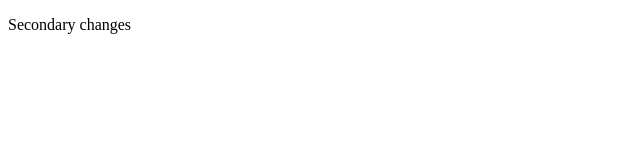
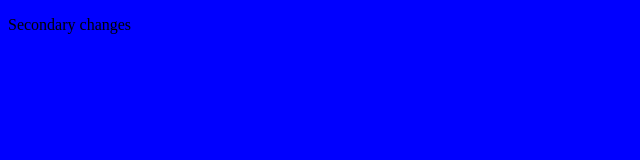
Before and after one commit to cyberforge1/my-test-repo, a plain HTML site: page index.html in a window 1280 px wide. Shown: the whole page, without its empty margins (0-640 px from the left). Drawn offline with Linux system fonts and the light colour scheme.

Commit message:
changes to the background colour

```diff
--- a/index.html
+++ b/index.html
@@ -4,6 +4,11 @@
     <meta charset="UTF-8">
     <meta name="viewport" content="width=device-width, initial-scale=1.0">
     <title>My Name</title>
+    <style>
+        body {
+          background-color: blue; /* You can use any color value you want */
+        }
+      </style>
 </head>
 <body>
     <p>Secondary changes</p>
```
